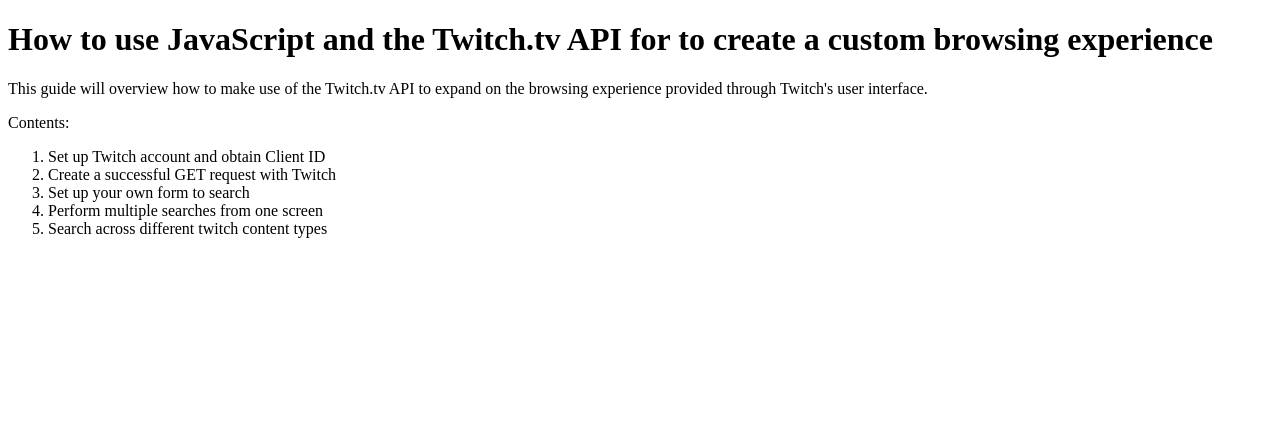
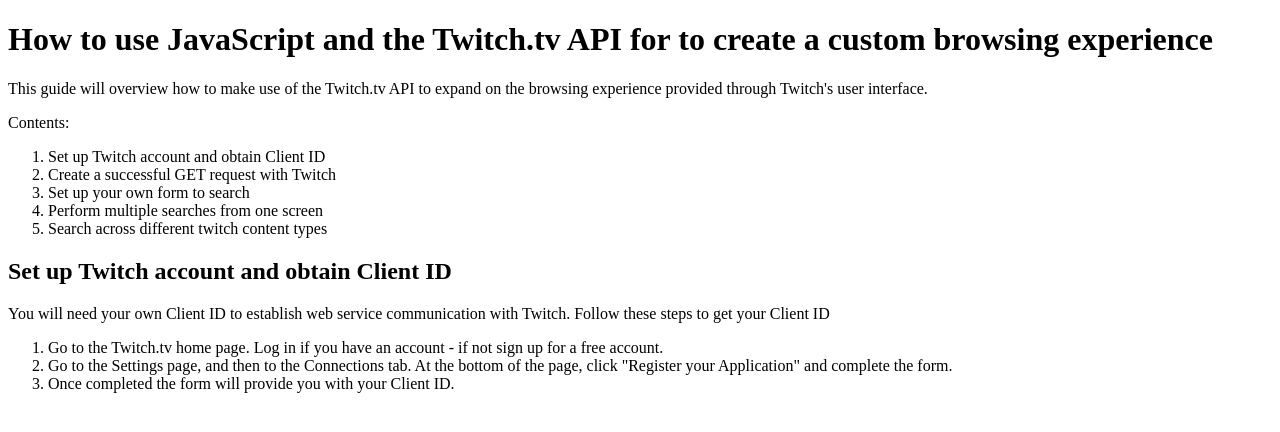
Before and after one commit to mross444/mross444.github.io, a plain HTML site: page index.html in a window 1280 px wide. Drawn offline with Linux system fonts and the light colour scheme.

Commit message:
Added section 1
Added section 1

```diff
--- a/index.html
+++ b/index.html
@@ -10,5 +10,14 @@
 	<li>Set up your own form to search</li>
 	<li>Perform multiple searches from one screen</li>
 	<li>Search across different twitch content types</li>
+</ol>
+
+<h2>Set up Twitch account and obtain Client ID</h2>
+<p>You will need your own Client ID to establish web service communication with Twitch.  Follow these steps to get your Client ID</p>
+<ol>
+	<li>Go to the Twitch.tv home page.  Log in if you have an account - if not sign up for a free account.</li>
+	<li>Go to the Settings page, and then to the Connections tab.  At the bottom of the page, click "Register your Application" and complete the form.</li>
+	<li>Once completed the form will provide you with your Client ID.</li>
+</ol>
 </body>
 </html>
```
